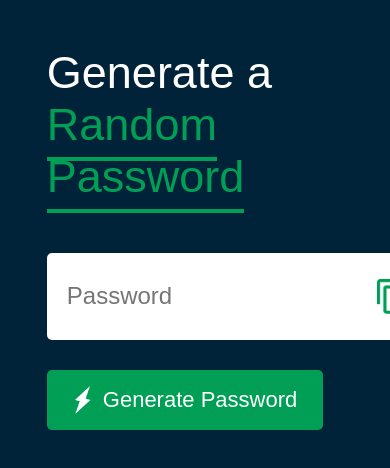
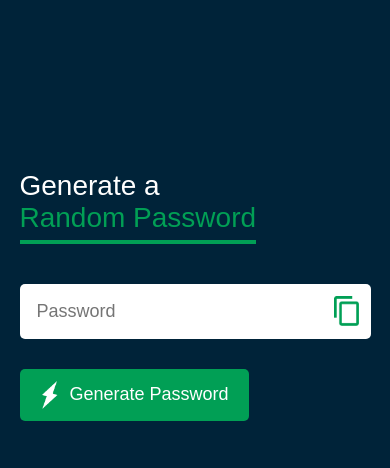
Before and after one commit to Swappy111/Random_password_generater, a plain HTML site: page index.html in a window 390 px wide. Drawn offline with Linux system fonts and the light colour scheme.

Commit message:
make responsive

```diff
--- a/Style.css
+++ b/Style.css
@@ -65,3 +65,57 @@ body{
     border-radius: 5px;
     cursor: pointer;
 }
+
+
+
+/* Responsive Styles */
+@media (max-width: 768px) {
+    .container {
+        margin: 5%;
+        padding-top: 150px;
+    }
+
+    .container h1 {
+        font-size: 36px;
+    }
+
+    .display {
+        align-items: center;
+        padding: 15px;
+    }
+
+    .display img {
+        width: 25px;
+    }
+
+    .display input {
+        font-size: 20px;
+        width: 100%;
+        margin: 5px;
+        align-items: center;
+    }
+
+    .container button {
+        font-size: 20px;
+        padding: 14px 22px;
+    }
+}
+
+@media (max-width: 480px) {
+    .container h1 {
+        font-size: 28px;
+    }
+
+    .display {
+        padding: 12px;
+    }
+
+    .display input {
+        font-size: 18px;
+    }
+
+    .container button {
+        font-size: 18px;
+        padding: 12px 20px;
+    }
+}
```
